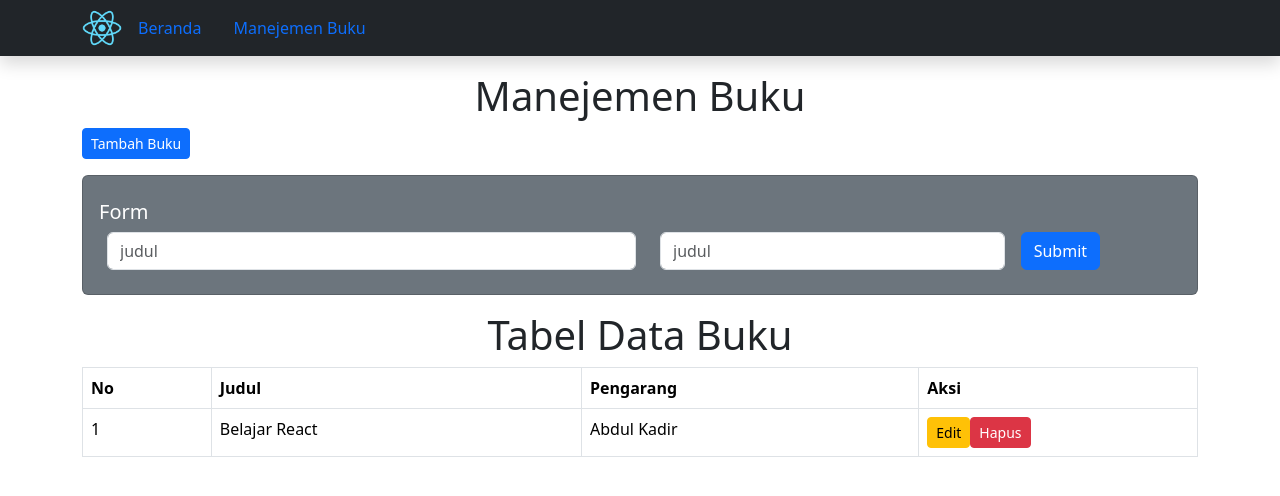
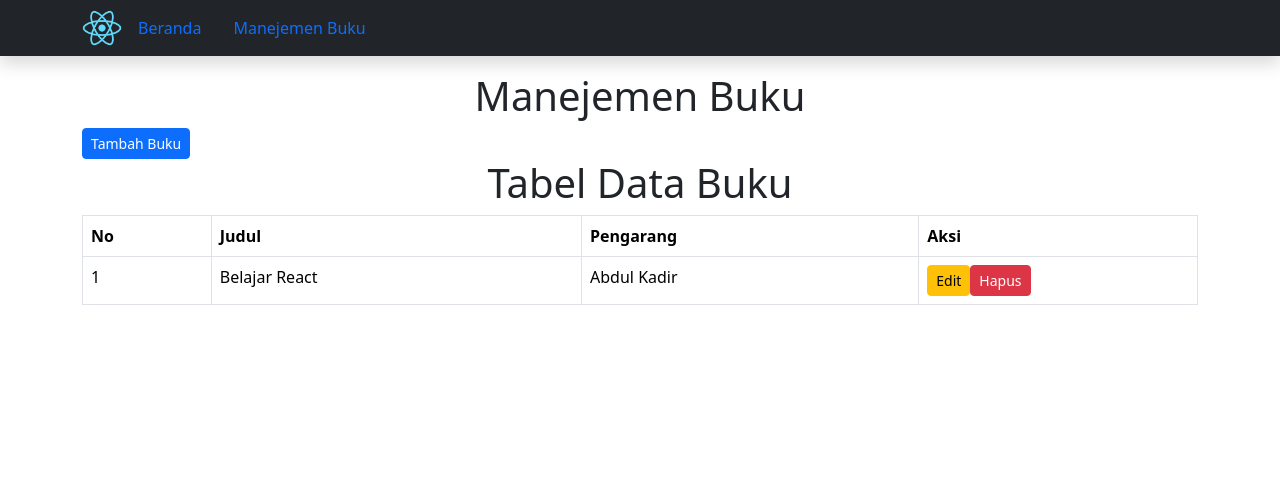
Before and after one commit to muamarzidan/ReactJS-CAMP404, a React (Create React App) app: page /manejemen-buku in a window 1280 px wide. Shown: the top 496 px of the page. Built offline with nearby package versions, Linux system fonts and the light colour scheme.

Commit message:
logic tabel

```diff
--- a/src/components/ManejemenBuku.jsx
+++ b/src/components/ManejemenBuku.jsx
@@ -1,12 +1,18 @@
-import React from 'react';
+import React, { useState } from 'react';
 import TabelBuku from './TabelBuku';
 
 function ManejemenBuku () {
+    const [formMode, setFormMode] = useState("");
+
+    function showcreateFrom() {
+        setFormMode("show");
+    }
+
     return (
         <div className="container mt-3">
             <h1 className="text-center">Manejemen Buku</h1>
-            <button className='btn btn-sm btn-primary' >Tambah Buku</button>
-
+            <button className='btn btn-sm btn-primary' onClick={showcreateFrom} >Tambah Buku</button>
+            {formMode === "show" && (
                 <div id='form' className='card py-2 my-3 bg-secondary'>
                     <div className='card-body'>
                         <h5 className='card-title text-white'>Form</h5>
@@ -23,6 +29,7 @@ function ManejemenBuku () {
                         </form>
                     </div>
                 </div>
+            )}
             <TabelBuku />
         </div>
     );
```
Lines whose indentation alone changed are shown as unchanged.
